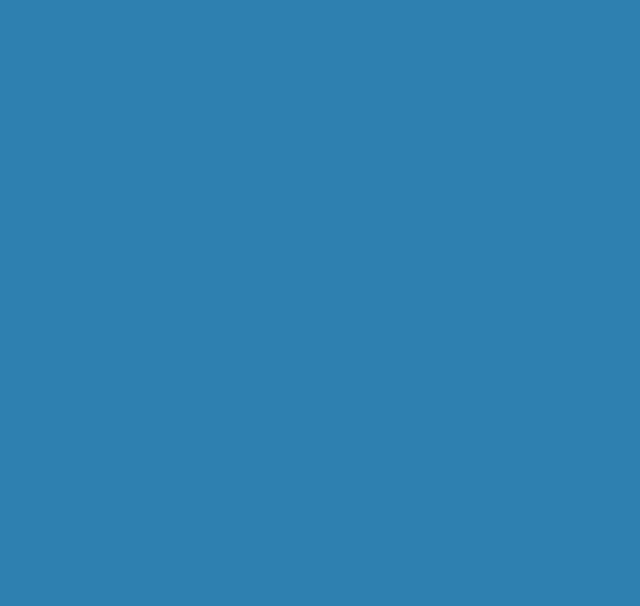
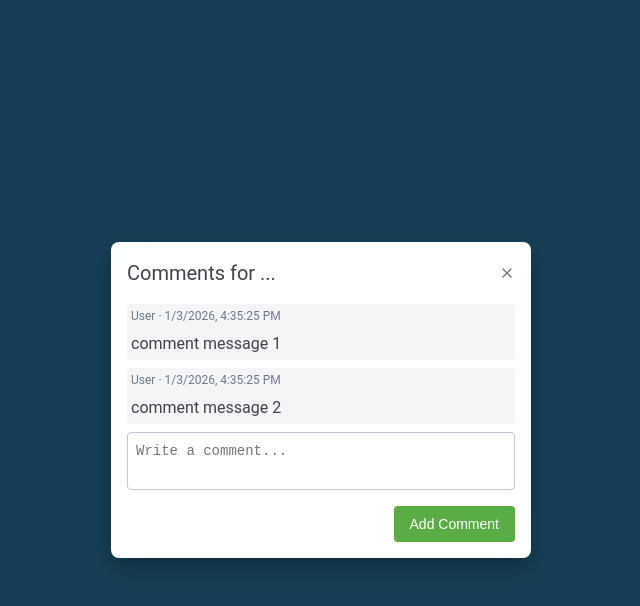
Before and after one commit to MHJ-10/board-task, a Next.js app: page / in a window 1280 px wide. Both pictures are taken after a click on the icon 135 px from the left and 88 px from the top of the page. Shown: the top 606 px of the page, without its empty margins (319-959 px from the left). Built offline with nearby package versions, Linux system fonts and the light colour scheme.

Commit message:
feat: build commentModal

```diff
--- /dev/null
+++ b/app/components/features/comment-modal.tsx
@@ -0,0 +1,59 @@
+import React from "react";
+import { Modal } from "../ui";
+import { Comment } from "../../types";
+
+interface ModalProps {
+  title: string;
+  isOpen: boolean;
+  onClose: () => void;
+  comments?: Comment[];
+  onAddClick?: (message: string) => void;
+}
+
+const CommentModal = (props: ModalProps) => {
+  const { isOpen, onClose, comments, title, onAddClick } = props;
+
+  const textareaRef = React.useRef<HTMLTextAreaElement>(null);
+
+  const onClick = () => {
+    onAddClick?.(textareaRef.current?.value || "");
+  };
+
+  return (
+    <Modal
+      title={title}
+      isOpen={isOpen}
+      onClose={onClose}
+      footer={
+        <button className="comment-modal__submit" onClick={onClick}>
+          Add Comment
+        </button>
+      }
+    >
+      <div className="comment-modal__content">
+        {comments?.length ? (
+          comments.map((comment) => (
+            <div className="comment-modal__comment" key={comment.id}>
+              <p className="comment-modal__meta">
+                {comment.author} ·{" "}
+                {new Date(comment.timestamp).toLocaleString()}
+              </p>
+              <p className="comment-modal__message">{comment.message}</p>
+            </div>
+          ))
+        ) : (
+          <p className="comment-modal__empty">No comments yet</p>
+        )}
+
+        <textarea
+          ref={textareaRef}
+          rows={2}
+          placeholder="Write a comment..."
+          className="comment-modal__textarea"
+        />
+      </div>
+    </Modal>
+  );
+};
+
+export default CommentModal;
--- a/app/components/features/index.ts
+++ b/app/components/features/index.ts
@@ -2,3 +2,4 @@ export { default as TaskCard } from "./task-card";
 export { default as TaskList } from "./task-list";
 export { default as ListActions } from "./list-actions";
 export { default as ItemForm } from "./item-form";
+export { default as CommentModal } from "./comment-modal";
--- a/app/page.tsx
+++ b/app/page.tsx
@@ -1,8 +1,8 @@
 "use client";
 
 import { useState } from "react";
-import { ItemForm, TaskList } from "./components/features";
-import { Option, Task } from "./types";
+import { CommentModal, ItemForm, TaskList } from "./components/features";
+import { Comment, Option, Task } from "./types";
 
 export default function Home() {
   const [show, setShow] = useState(true);
@@ -31,6 +31,13 @@ export default function Home() {
     comments: [],
   }));
 
+  const comments: Comment[] = Array.from({ length: 2 }).map((_, i) => ({
+    id: i.toString(),
+    message: `comment message ${i + 1}`,
+    timestamp: new Date().toISOString(),
+    author: "User",
+  }));
+
   return (
     <div style={{ width: "fit-content" }}>
       {show ? (
@@ -45,6 +52,16 @@ export default function Home() {
           }}
         />
       ) : null}
+
+      <CommentModal
+        title="Comments for ..."
+        isOpen={!show}
+        onClose={() => setShow(true)}
+        comments={comments}
+        onAddClick={(message) => {
+          console.log(message);
+        }}
+      />
     </div>
   );
 }
--- /dev/null
+++ b/app/styles/components/_comment-modal.scss
@@ -0,0 +1,58 @@
+@use "../abstracts/variables" as *;
+@use "../abstracts/mixins" as *;
+
+.comment-modal {
+  &__content {
+    display: flex;
+    flex-direction: column;
+    gap: $space-sm;
+  }
+
+  &__comment {
+    background-color: $color-secondary-200;
+    border-radius: $radius-sm;
+    padding: $space-xs;
+  }
+
+  &__meta {
+    margin-bottom: $space-sm;
+    color: $color-gray-300;
+    @include text-xs;
+  }
+
+  &__message {
+    color: $color-gray-500;
+    @include text-base;
+  }
+
+  &__empty {
+    color: $color-gray-500;
+    @include text-md;
+  }
+
+  &__textarea {
+    resize: none;
+    padding: $space-sm;
+    border-radius: $radius-sm;
+    border: 1px solid $color-gray-200;
+    background-color: $color-secondary-100;
+
+    @include text-sm;
+  }
+
+  &__submit {
+    padding: $space-sm $space-md;
+    border-radius: $radius-sm;
+    background-color: $color-success-100;
+    color: $color-secondary-100;
+    border: none;
+    cursor: pointer;
+
+    @include bg-transition;
+    @include text-sm;
+
+    &:hover {
+      background-color: darken($color-success-100, 10%);
+    }
+  }
+}
--- a/app/styles/main.scss
+++ b/app/styles/main.scss
@@ -14,3 +14,4 @@
 @use "components/list-actions";
 @use "components/task-list";
 @use "components/item-form";
+@use "components/comment-modal";
```
